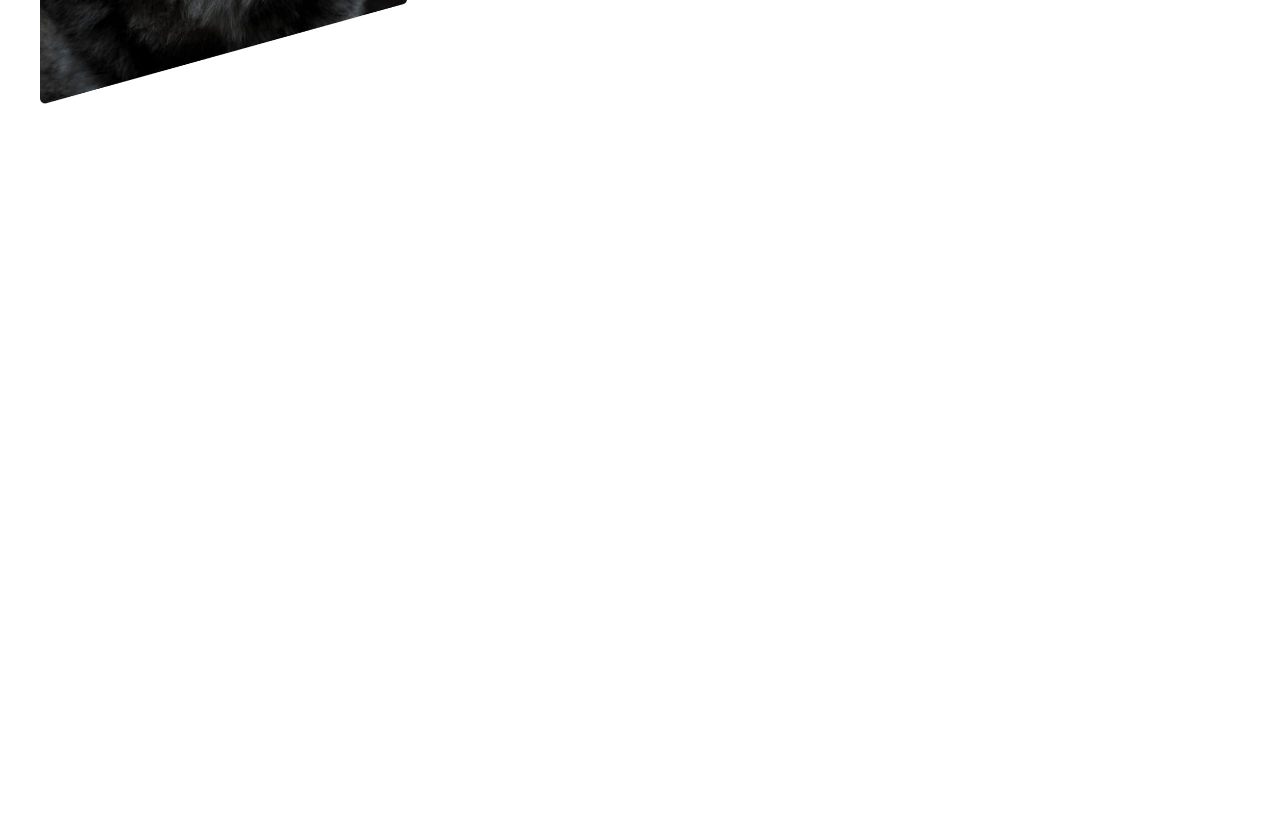
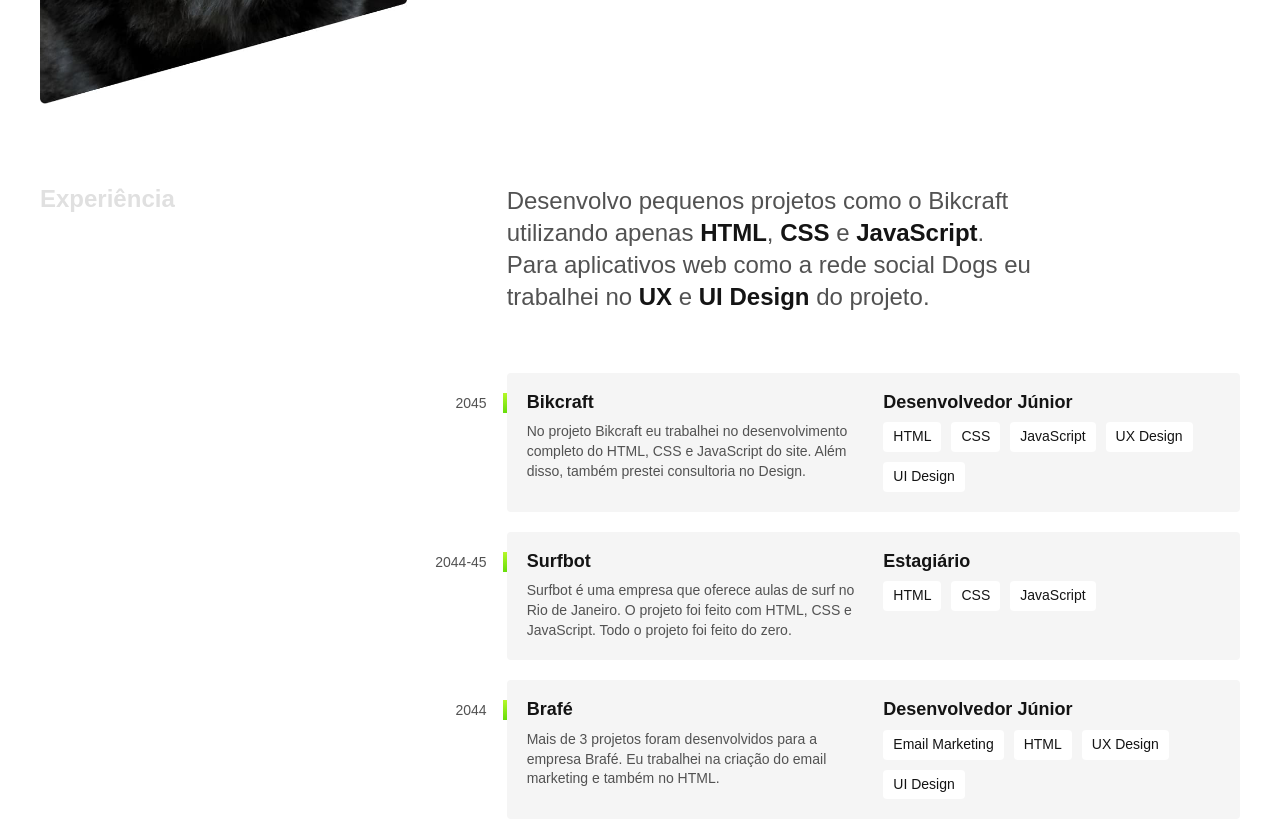
Before and after one commit to matheustorresdev97/origamid, a plain HTML site: page portfolio/index.html in a window 1280 px wide. Shown: the part 588-1418 px from the top of the page. Before the commit the page ends 800 px from the top, so only its background shows below. Drawn offline with Linux system fonts and the light colour scheme.

Commit message:
feat: experiencia

```diff
--- /dev/null
+++ b/portfolio/css/experiencia.css
@@ -0,0 +1,108 @@
+.experiencia {
+    max-width: 1200px;
+    padding: 40px 20px;
+    margin: 0 auto;
+    display: grid;
+    grid-template-columns: 1fr 2fr;
+    gap: 100px;
+  }
+
+  .experiencia .subtitulo {
+    color: #e0e0e0;
+  }
+
+  .experiencia-texto {
+    font-size: 1.5rem;
+    line-height: 1.33;
+    max-width: 40ch;
+    margin-bottom: 60px;
+    color: #525252;
+  }
+
+  .experiencia-texto strong {
+    color: #141414;
+  }
+
+  .empresa {
+    display: grid;
+    grid-template-columns: 1fr 1fr;
+    gap: 10px 20px;
+    padding: 20px;
+    background: #f5f5f5;
+    margin-bottom: 20px;
+    border-radius: 4px;
+    position: relative;
+  }
+
+  .empresa::before {
+    content: "";
+    display: block;
+    width: 4px;
+    height: 20px;
+    background: linear-gradient(#b6f829, #67dd0a);
+    position: absolute;
+    top: 20px;
+    left: -4px;
+  }
+
+  .empresa-ano {
+    position: absolute;
+    top: 22px;
+    left: -100px;
+    text-align: right;
+    width: 80px;
+    color: #525252;
+    font-size: 0.875rem;
+  }
+
+  .empresa-titulo {
+    font-size: 1.125rem;
+    line-height: 1.1;
+    font-weight: bold;
+  }
+
+  .empresa-texto {
+    font-size: 0.875rem;
+    line-height: 1.4;
+    color: #525252;
+  }
+
+  .empresa-habilidades {
+    display: flex;
+    flex-wrap: wrap;
+    gap: 10px;
+    align-content: start;
+  }
+
+  .empresa-habilidades li {
+    font-size: 0.875rem;
+    line-height: 1.4;
+    border-radius: 4px;
+    background: #ffffff;
+    padding: 5px 10px;
+  }
+
+  @media (max-width: 800px) {
+    .experiencia {
+      grid-template-columns: 1fr;
+      gap: 40px;
+    }
+    .experiencia .subtitulo {
+      color: #141414;
+    }
+    .experiencia-texto {
+      font-size: 1.25rem;
+    }
+    .empresa-ano {
+      position: initial;
+      order: 1;
+      width: initial;
+      text-align: left;
+    }
+  }
+
+  @media (max-width: 400px) {
+    .empresa {
+      grid-template-columns: 1fr;
+    }
+  }
--- a/portfolio/css/style.css
+++ b/portfolio/css/style.css
@@ -1,3 +1,4 @@
 @import "./global.css";
 @import "./header.css";
 @import "./introducao.css";
+@import "./experiencia.css";
--- a/portfolio/index.html
+++ b/portfolio/index.html
@@ -28,6 +28,53 @@
     </div>
   </main>
 
+  <section class="experiencia" id="experiencia" aria-label="Experiência">
+    <h2 class="subtitulo">Experiência</h2>
+    <div>
+      <p class="experiencia-texto">Desenvolvo pequenos projetos como o Bikcraft utilizando apenas <strong>HTML</strong>, <strong>CSS</strong> e <strong>JavaScript</strong>. Para aplicativos web como a rede social Dogs eu trabalhei no <strong>UX</strong> e <strong>UI Design</strong> do projeto.</p>
+
+      <div class="empresa">
+        <span class="empresa-ano">2045</span>
+        <h3 class="empresa-titulo">Bikcraft</h3>
+        <span class="empresa-titulo">Desenvolvedor Júnior</span>
+        <p class="empresa-texto">No projeto Bikcraft eu trabalhei no desenvolvimento completo do HTML, CSS e JavaScript do site. Além disso, também prestei consultoria no Design.</p>
+        <ul class="empresa-habilidades">
+          <li>HTML</li>
+          <li>CSS</li>
+          <li>JavaScript</li>
+          <li>UX Design</li>
+          <li>UI Design</li>
+        </ul>
+      </div>
+
+      <div class="empresa">
+        <span class="empresa-ano">2044-45</span>
+        <h3 class="empresa-titulo">Surfbot</h3>
+        <span class="empresa-titulo">Estagiário</span>
+        <p class="empresa-texto">Surfbot é uma empresa que oferece aulas de surf no Rio de Janeiro. O projeto foi feito com HTML, CSS e JavaScript. Todo o projeto foi feito do zero.</p>
+        <ul class="empresa-habilidades">
+          <li>HTML</li>
+          <li>CSS</li>
+          <li>JavaScript</li>
+        </ul>
+      </div>
+
+      <div class="empresa">
+        <span class="empresa-ano">2044</span>
+        <h3 class="empresa-titulo">Brafé</h3>
+        <span class="empresa-titulo">Desenvolvedor Júnior</span>
+        <p class="empresa-texto">Mais de 3 projetos foram desenvolvidos para a empresa Brafé. Eu trabalhei na criação do email marketing e também no HTML.</p>
+        <ul class="empresa-habilidades">
+          <li>Email Marketing</li>
+          <li>HTML</li>
+          <li>UX Design</li>
+          <li>UI Design</li>
+        </ul>
+      </div>
+
+    </div>
+  </section>
+
 </body>
 
 </html>
```
